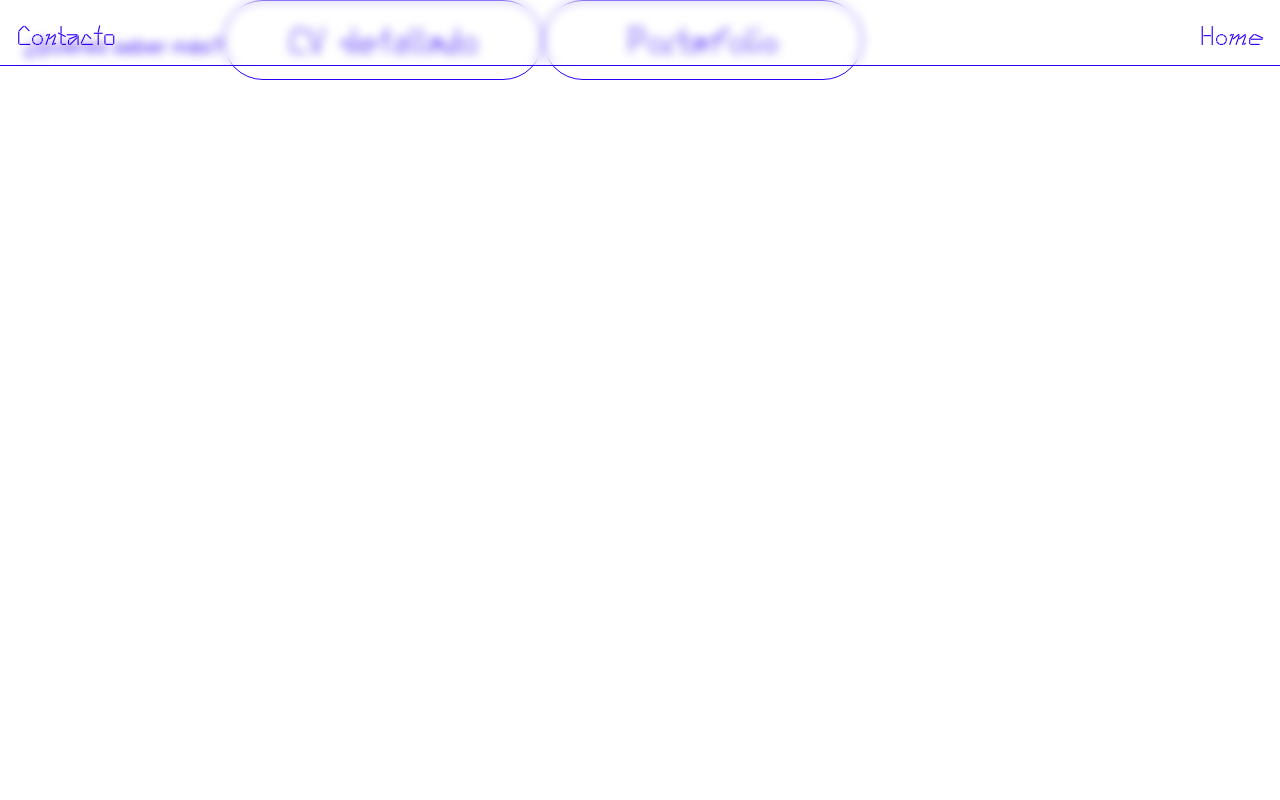
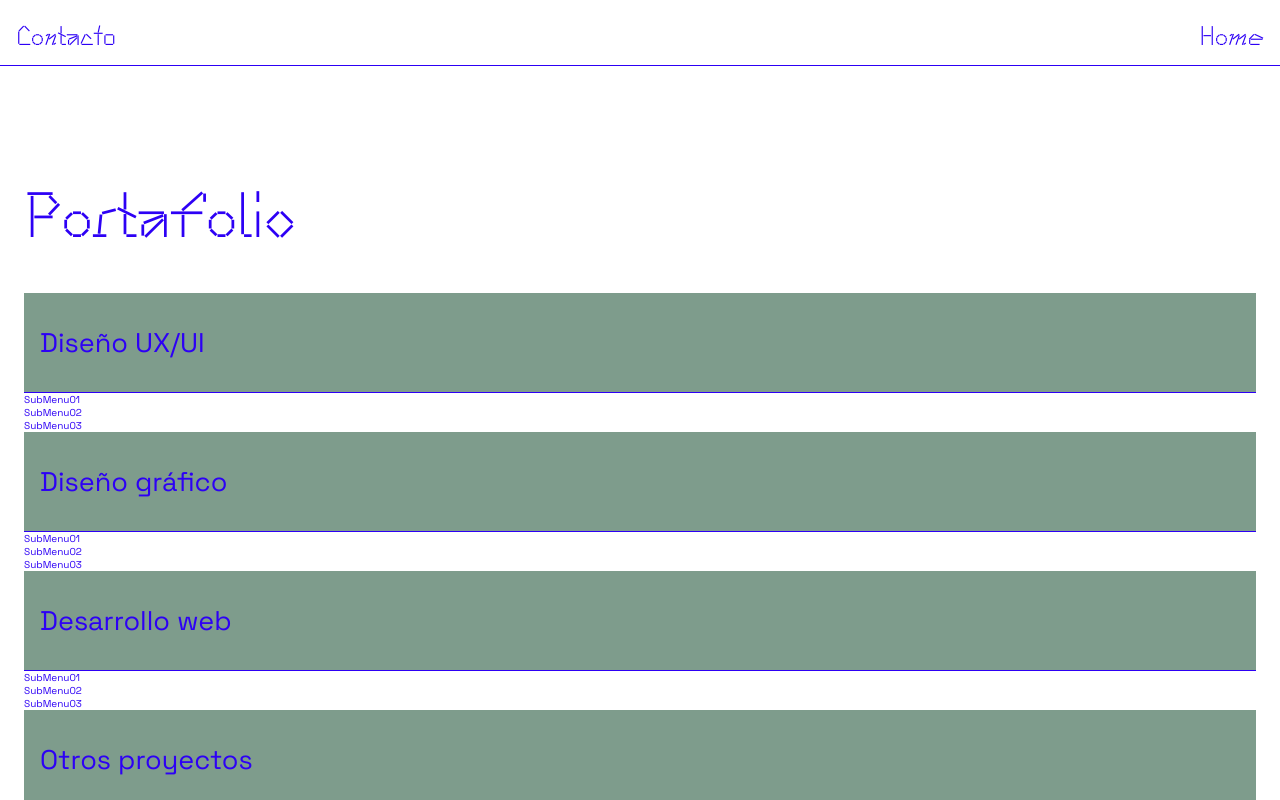
Before and after one commit to LidiaA3/JuanPortfolio, a React (Vite) app: page /portafolio in a window 1280 px wide. Shown: the top 800 px of the page. Built offline with nearby package versions, Linux system fonts and the light colour scheme.

Commit message:
Maquetación Dropdown 01

```diff
--- a/src/App.jsx
+++ b/src/App.jsx
@@ -12,18 +12,6 @@ import Portfolio from "./views/portfolio/Portfolio";
 function App() {
   return (
     <>
-      <header>
-        {/* <Topbar /> */}
-        {/* <h1>
-          Project Gamma
-          <div className="green">
-          <IconHead size="" className=""/>
-          </div>
-        </h1> */}
-        {/* <Link to="/">Home</Link>
-        <Link to="/contact">Contact</Link>
-        <Link to="/styleguide">Styleguide</Link> */}
-      </header>
       <main>
         <Routes>
           <Route path="/" element={<Home />} />
--- /dev/null
+++ b/src/components/dropdown/Dropdown.jsx
@@ -0,0 +1,54 @@
+import "./dropdown.scss";
+
+function Dropdown() {
+  return (
+    <>
+      <div class="dropdown__container">
+        <ul class="dropdown__accordion">
+          <li>
+            <div class="h5 dropdown__category">
+              Diseño UX/UI<span class="dropdown__icon"></span>
+            </div>
+            <ul class="dropdown__projects-list">
+              <li>SubMenu01</li>
+              <li>SubMenu02</li>
+              <li>SubMenu03</li>
+            </ul>
+          </li>
+          <li>
+            <div class="h5 dropdown__category">
+              Diseño gráfico<span class="dropdown__icon"></span>
+            </div>
+            <ul class="dropdown__projects-list">
+              <li>SubMenu01</li>
+              <li>SubMenu02</li>
+              <li>SubMenu03</li>
+            </ul>
+          </li>
+          <li>
+            <div class="h5 dropdown__category">
+              Desarrollo web<span class="dropdown__icon"></span>
+            </div>
+            <ul class="dropdown__projects-list">
+              <li>SubMenu01</li>
+              <li>SubMenu02</li>
+              <li>SubMenu03</li>
+            </ul>
+          </li>
+          <li>
+            <div class="h5 dropdown__category">
+              Otros proyectos<span class="dropdown__icon"></span>
+            </div>
+            <ul class="dropdown__projects-list">
+              <li>SubMenu01</li>
+              <li>SubMenu02</li>
+              <li>SubMenu03</li>
+            </ul>
+          </li>
+        </ul>
+      </div>
+    </>
+  );
+}
+
+export default Dropdown;
--- /dev/null
+++ b/src/components/dropdown/dropdown.scss
@@ -0,0 +1,26 @@
+@import '../../scss/variables.scss';
+
+ul,
+li {
+  margin: 0;
+  padding: 0;
+  list-style: none;
+}
+
+.dropdown {
+    &__container {
+        margin-bottom: $big-scale-unit-5;
+    }
+
+    &__accordion {
+        width: 100%;
+        margin: auto;
+    }
+    &__category {
+        position: relative;
+        padding: $default-scale-unit-2 $default-scale-unit-1;
+        background: #7e9c8c;
+        border-bottom: 1px solid $color-primary;
+        list-style: none;
+}
+}
--- a/src/components/skills/Skills.css
+++ /dev/null
@@ -1,16 +0,0 @@
-html {
-  font-size: 62.5%;
-}
-
-.skill {
-  border: 1px solid hsl(251deg, 100%, 48%);
-  padding: 1.6rem;
-}
-
-.rounded {
-  border-radius: 100px;
-}
-
-.straight {
-  border-radius: 0;
-}
--- a/src/scss/_margins.scss
+++ b/src/scss/_margins.scss
@@ -10,3 +10,7 @@
 .bio-section, .skills-section, .buttons-section {
     margin: 0 $horizontal-margins-mobile;
 }
+
+.portfolio-main {
+    margin: 0 $big-scale-unit-3;
+}
--- a/src/scss/_typography.scss
+++ b/src/scss/_typography.scss
@@ -20,8 +20,9 @@ h1, .h1 {
 
 
 h2, .h2 {
-    font-family: $font-primary;
+    font-family: $font-secundary;
     font-size: $font-size-h2;
+    font-weight: $font-weight-regular;
    }
 
 h3, .h3 {
--- a/src/views/portfolio/Portfolio.jsx
+++ b/src/views/portfolio/Portfolio.jsx
@@ -1,11 +1,16 @@
 import Topbar from "../../components/topbar/Topbar";
 import Button from "../../components/buttons/button";
+import Dropdown from "../../components/dropdown/Dropdown";
+import "./Portfolio.scss";
 
 function Portfolio() {
   return (
     <>
       <Topbar url="/home" link="Home" />
-      <main>
+      <main className="portfolio-main">
+        <h2 className="h2">Portafolio</h2>
+
+        <Dropdown />
         <section></section>
         <section className="buttons-section">
           <span className="text-default">¿Quieres saber más?</span>
--- a/src/views/portfolio/Portfolio.scss
+++ b/src/views/portfolio/Portfolio.scss
@@ -0,0 +1,17 @@
+@import '../../scss/_variables';
+
+.h2 {
+    padding-top: calc($default-scale-unit-4 + 105px);
+    margin-bottom: $default-scale-unit-3;
+}
+
+.buttons-section {
+    text-align: center;
+    padding-bottom: $big-scale-unit-5;
+
+    span {
+    display: block;
+    text-align: center;
+    padding-bottom: $big-scale-unit-3;
+    }
+}
```
